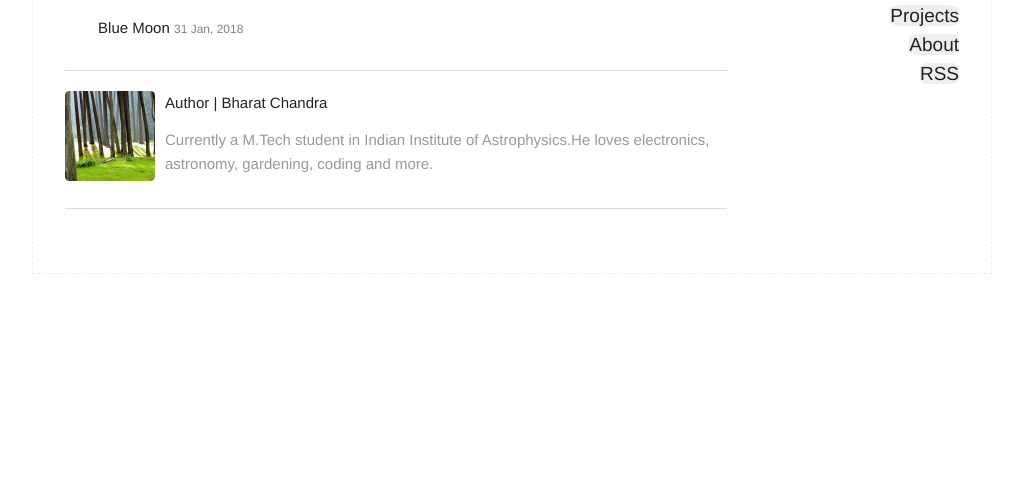
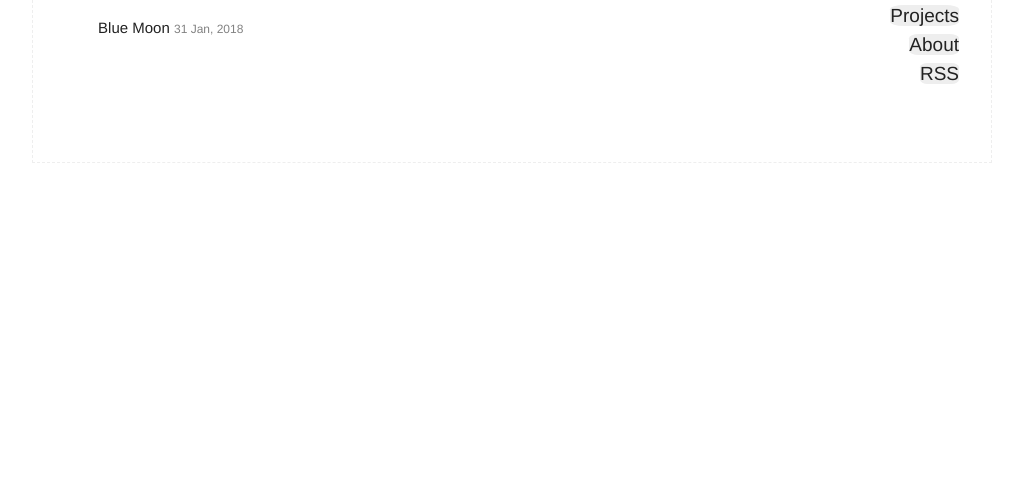
Before and after one commit to Bharatcs/bharatcs.com, a plain HTML site: page archive.html in a window 1280 px wide. Shown: the part 165-642 px from the top of the page, without its empty margins (128-1151 px from the left). Drawn offline with Linux system fonts and the light colour scheme.

Commit message:
Update archive.html

```diff
--- a/archive.html
+++ b/archive.html
@@ -83,18 +83,7 @@
 
   </section>
 
-  <footer class="article-footer" mar>
-    <section class="author">
-  <div class="authorimage box" style="background: url(/assets/img/Taffy.jpg)"></div>
-  <div class="authorinfo box">
-    <p>Author | Bharat Chandra</p>
-    <p class="bio">
-      Currently a M.Tech student in Indian Institute of Astrophysics.He loves electronics, astronomy, gardening, coding and more.
-    </p>
-  </div>
-</section>
 
-  </footer>
 </div>
 
 
```
